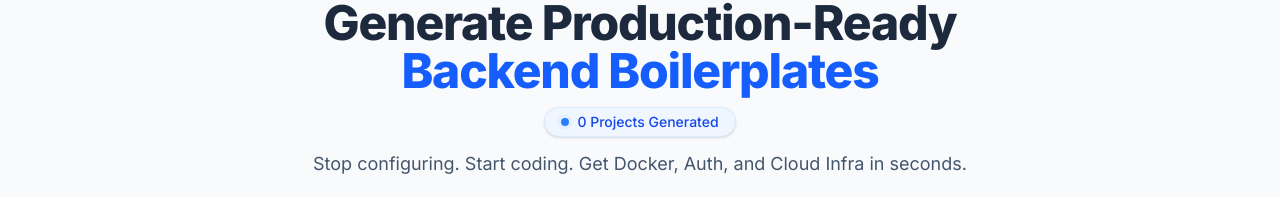
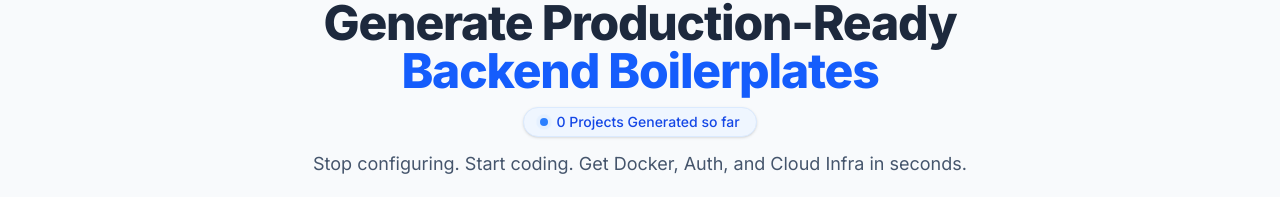
Before and after one commit to evayatr157/boilerplate-gen, a Next.js app: page / in a window 1280 px wide. Shown: the part 123-320 px from the top of the page. Built offline with nearby package versions, Linux system fonts and the light colour scheme; no server answers; the database is empty.

Commit message:
Add a counter - so far text

```diff
--- a/app/page.tsx
+++ b/app/page.tsx
@@ -79,9 +79,10 @@ export default function Home() {
   // Status State
   const [loading, setLoading] = useState(false);
   const [status, setStatus] = useState("");
+
+  // --- התיקון: ה-State וה-Effect חייבים להיות בתוך הפונקציה ---
   const [downloadCount, setDownloadCount] = useState<number | null>(null);
 
-  // Fetch Stats on Load
   useEffect(() => {
     fetch("/api/stats")
       .then(res => res.json())
@@ -127,7 +128,7 @@ export default function Home() {
 
     try {
       const controller = new AbortController();
-      const timeoutId = setTimeout(() => controller.abort(), 120000);
+      const timeoutId = setTimeout(() => controller.abort(), 120000); // 2 min timeout
 
       const response = await fetch("/api/generate", {
         method: "POST",
@@ -186,14 +187,14 @@ export default function Home() {
             Generate Production-Ready <br/> <span className="text-blue-600">Backend Boilerplates</span>
           </h1>
 
-          {/* --- המונה החדש --- */}
+          {/* --- המונה החדש והמתוקן --- */}
           {downloadCount !== null && (
             <div className="inline-flex items-center gap-2 bg-blue-50 text-blue-700 px-4 py-1 rounded-full text-sm font-medium border border-blue-100 shadow-sm animate-fade-in">
               <span className="relative flex h-2 w-2">
                 <span className="animate-ping absolute inline-flex h-full w-full rounded-full bg-blue-400 opacity-75"></span>
                 <span className="relative inline-flex rounded-full h-2 w-2 bg-blue-500"></span>
               </span>
-              {downloadCount.toLocaleString()} Projects Generated
+              {downloadCount.toLocaleString()} Projects Generated so far
             </div>
           )}
 
```
